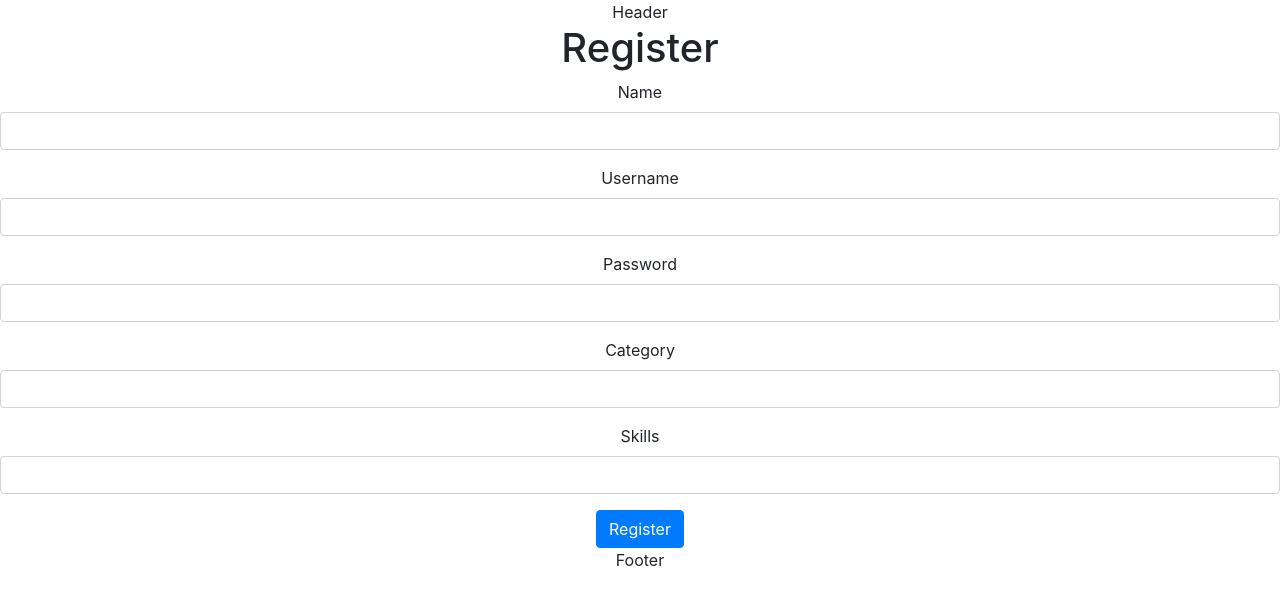
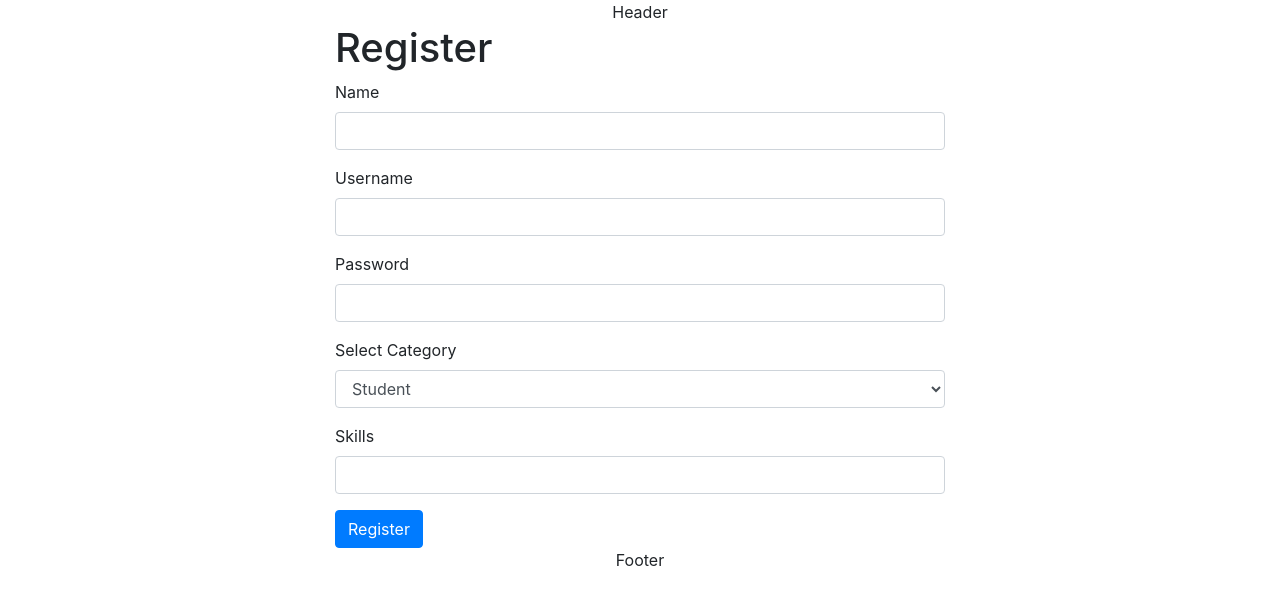
Before and after one commit to CFGIndia20/team-23, a React (Create React App) app in the folder frontend/thenudge/: page /register in a window 1280 px wide. Shown: the top 604 px of the page. Built offline with nearby package versions, Linux system fonts and the light colour scheme.

Commit message:
Register modified addteaachers part

```diff
--- a/frontend/thenudge/src/components/AddTeacherRec/addTeacherRecruiter.js
+++ b/frontend/thenudge/src/components/AddTeacherRec/addTeacherRecruiter.js
@@ -1,5 +1,8 @@
 import React from 'react'
+import Register from '../register';
 
-const AddTeacherRecruiter = () => (<div>AddTeacherRecruiter</div>)
+const AddTeacherRecruiter = () => (
+    <Register/>
+)
 
 export default AddTeacherRecruiter;
--- a/frontend/thenudge/src/components/register.js
+++ b/frontend/thenudge/src/components/register.js
@@ -1,89 +1,100 @@
-import React, {Component} from 'react';
+import React, { Component } from 'react';
 import { Card, Container, CardDeck } from 'react-bootstrap'
 import axios from 'axios';
-import {Form, Button} from 'react-bootstrap';
+import { Form, Button } from 'react-bootstrap';
 import bcrypt from 'bcryptjs';
 import serverLink from '../serverlink';
 
 
 
 
-class Register extends Component{
+class Register extends Component {
 
-    constructor(props){
+  constructor(props) {
     super(props)
     this.state = {
-            name : '',
+      name: '',
       username: '',
       password: '',
-            category : '',
-            skills : '',
+      category: 'Student',
+      isStudent : true,
+      skills: '',
     };
 
   }
 
   handleOnChangeName = e => {
-        this.setState ({
+    this.setState({
       name: e.target.value,
     });
   };
 
   handleOnChangeUsername = e => {
-        this.setState ({
+    this.setState({
       username: e.target.value,
     });
   };
 
   handleOnChangePassword = e => {
-        this.setState ({
+    this.setState({
       password: e.target.value,
     });
   };
 
   handleOnChangeCategory = e => {
-        this.setState ({
+    console.log(e.target.value)
+    if(e.target.value!='Student'){
+      this.setState({
+        isStudent : false,
         category: e.target.value,
       });
-      };
+    }
+    else{
+      this.setState({
+        category: e.target.value,
+      });
+    }
+
+  }
 
   handleOnChangeSkills = e => {
-        this.setState ({
+    this.setState({
       skills: e.target.value,
     });
   };
 
   onSubmit = async e => {
-        e.preventDefault ();
+    e.preventDefault();
 
     const password = this.state.password;
     const salt = bcrypt.genSaltSync(10)
-        const hash = bcrypt.hashSync(password,salt)
+    const hash = bcrypt.hashSync(password, salt)
 
 
     const data = {
       name: this.state.name,
       email: this.state.username,
       password: hash,
-          category : this.state.category,
-          skill : this.state.skills
+      category: this.state.category,
+      skill: this.state.skills
     };
 
     axios.post(`${serverLink}/register`, data)
       .then(res => console.log(res.data));
 
     this.setState({
-              name : '',
-              email : '',
+      name: '',
+      email: '',
       password: '',
-              category: '',
+      category: 'Student',
       skills: '',
     })
   };
 
 
-    render(){
-        return(
-          <div className="Registration">
+  render() {
+    return (
+      <div className="Registration container" style={{ textAlign: "left", width:"50%" }}>
         <h1> Register </h1>
         <Form onSubmit={this.onSubmit}>
           <Form.Group controlId="formBasicName">
@@ -113,19 +124,19 @@ class Register extends Component{
               name="Password"
               onChange={this.handleOnChangePassword}
               autoComplete="password"
-                    required/>
+              required />
           </Form.Group>
 
-                <Form.Group controlId="formBasicCategory">
-                  <Form.Label>Category</Form.Label>
-                  <Form.Control
-                     type="text"
-                    value={this.state.category}
-                    name="Category"
-                    onChange={this.handleOnChangeCategory} />
+          <Form.Group controlId="exampleForm.ControlSelect1">
+            <Form.Label>Select Category</Form.Label>
+            <Form.Control as="select" onChange={this.handleOnChangeCategory}>
+              <option>Student</option>
+              <option>Teacher</option>
+              <option>Recriuter</option>
+            </Form.Control>
           </Form.Group>
 
-                <Form.Group controlId="formBasicSkill">
+          <Form.Group controlId="formBasicSkill" hidden={!this.state.isStudent}>
             <Form.Label>Skills</Form.Label>
             <Form.Control
               type="text"
```
Lines whose indentation alone changed are shown as unchanged.
